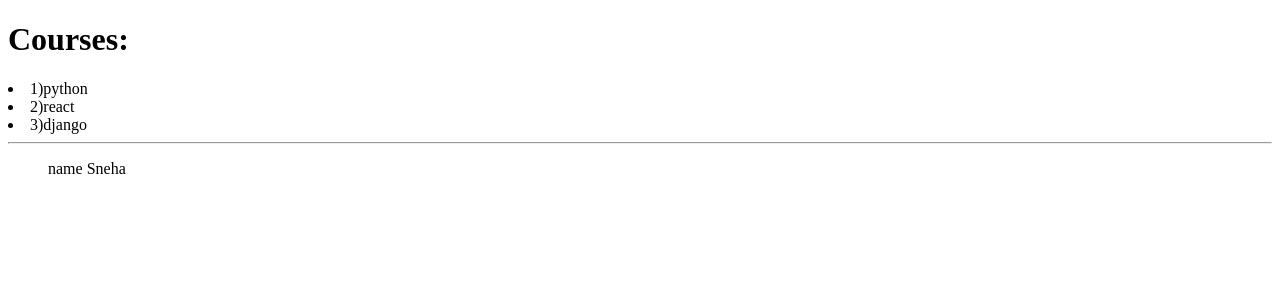
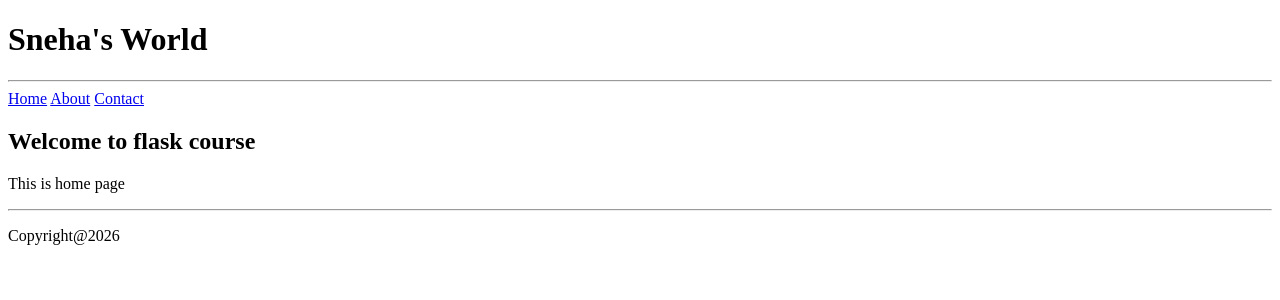
Before and after one commit to sneha200229/Flask-tutorial, a Flask app: page / in a window 1280 px wide. Shown: the top 300 px of the page. Run offline with Flask 3, Linux system fonts and the light colour scheme.

Commit message:
Commit for template inheritance

```diff
--- a/app.py
+++ b/app.py
@@ -5,11 +5,15 @@ app=Flask(__name__)
 
 @app.route("/")
 def home():
-    courses=['python','react','django']
-    student={"name":"Sneha"}
+    return render_template("index.html")
 
+@app.route("/about")
+def about():
+    return render_template("about.html")
 
-    return render_template("index.html",courses=courses,student=student)
+@app.route("/contact")
+def contact():
+    return render_template("contact.html")
 
 
 if __name__=="__main__":
--- /dev/null
+++ b/templates/about.html
@@ -0,0 +1,5 @@
+{% extends "base.html" %}
+{%block content%}
+<h2>Welcome to about page</h2>
+<p>This is about page</p>
+{% endblock %}
--- /dev/null
+++ b/templates/base.html
@@ -0,0 +1,26 @@
+<!DOCTYPE html>
+<html lang="en">
+<head>
+    <meta charset="UTF-8">
+    <meta name="viewport" content="width=device-width, initial-scale=1.0">
+    <title>Flask Course</title>
+</head>
+<body>
+    <header>
+        <h1>Sneha's World</h1>
+    <hr>
+    <nav>
+       <a href="/">Home</a>
+        <a href="/about">About</a>
+        <a href="/contact">Contact</a>
+    </nav>
+        </header>
+        {%block content%}
+        {% endblock %}
+        <hr>
+    <footer>
+        <p>Copyright@2026</p>
+    </footer>
+
+</body>
+</html>
--- /dev/null
+++ b/templates/contact.html
@@ -0,0 +1,5 @@
+{% extends "base.html" %}
+{%block content%}
+<h2>Welcome to contact us page</h2>
+<p>This is contact page</p>
+{% endblock %}
--- a/templates/index.html
+++ b/templates/index.html
@@ -1,24 +1,5 @@
-<!DOCTYPE html>
-<html lang="en">
-<head>
-    <meta charset="UTF-8">
-    <meta name="viewport" content="width=device-width, initial-scale=1.0">
-    <title>JINJA2 INTRO</title>
-</head>
-<body>
-
-
-
-<h1>Courses:</h1>
-{%for course in courses%}
-<li>{{loop.index}}){{course}}</li><!--loop.index0-->
-{% endfor %}
-
-<hr>
-{%for key,value in student.items()%}
-<ol>{{key}} {{value}}</ol>
-{% endfor %}
-
-
-</body>
-</html>
+{% extends "base.html" %}
+{%block content%}
+<h2>Welcome to flask course</h2>
+<p>This is home page</p>
+{% endblock %}
```
